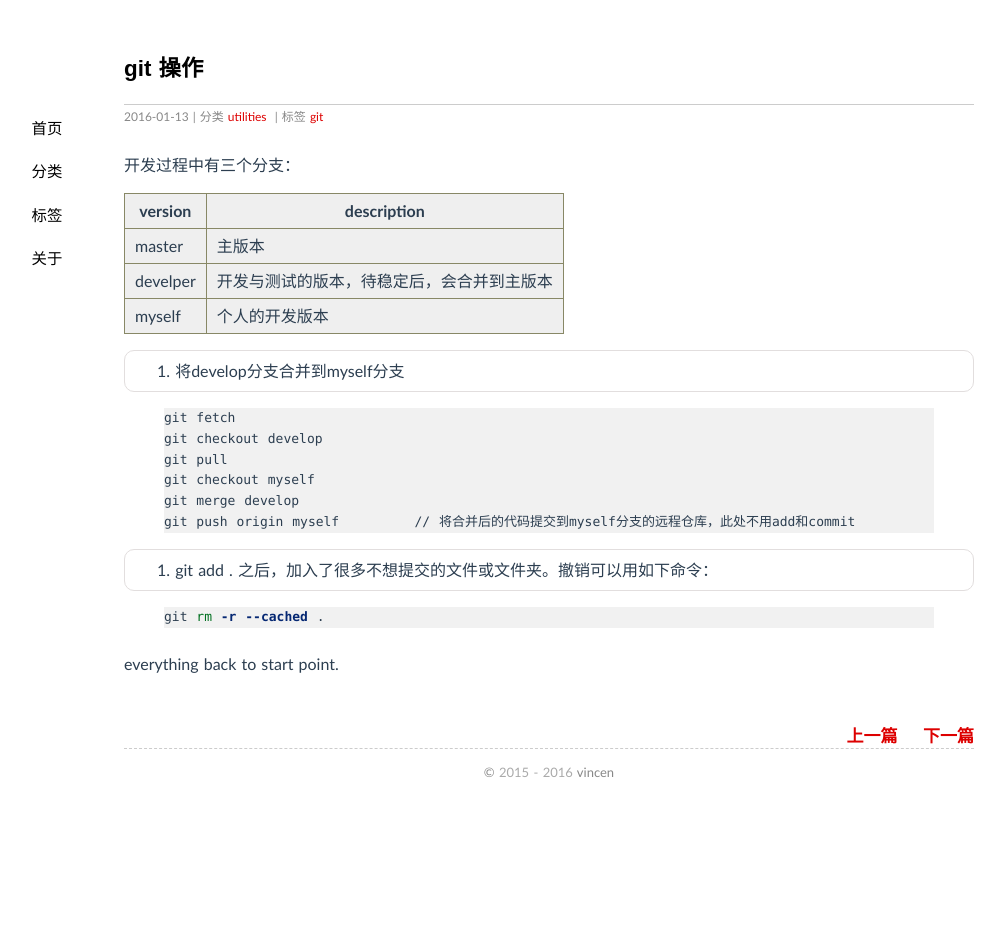
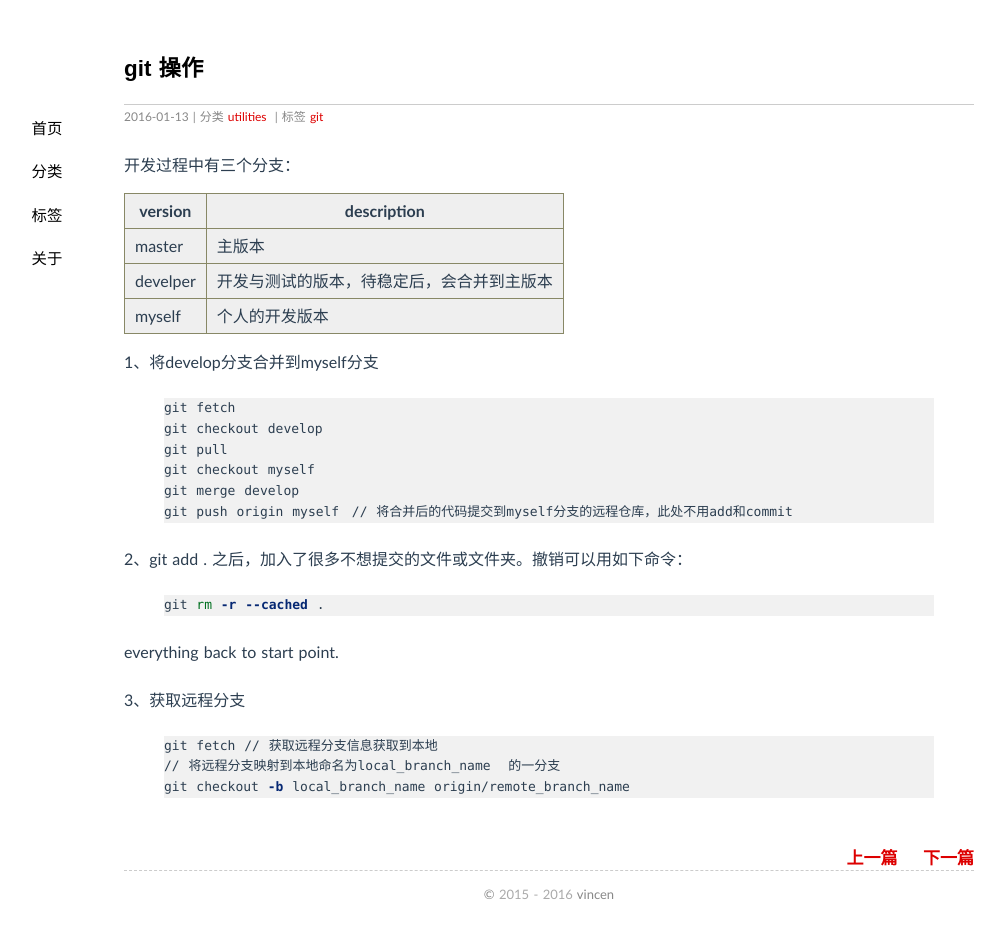
Before and after one commit to vincen/vincen.github.io, a Jekyll site: the page built from _posts/2016-01-13-0006.md, in a window 1280 px wide. Shown: the whole page, without its empty margins (91-1096 px from the left). Built offline with Jekyll 4.4.1, drawn with Linux system fonts in a browser that asks for light colours; comment, search, counter and statistics services are not loaded; before the commit the page ends 900 px from its top, so only the background shows below that.

Commit message:
update post

```diff
--- a/_posts/2016-01-13-0006.md
+++ b/_posts/2016-01-13-0006.md
@@ -6,23 +6,31 @@ tags: git
 ---
 开发过程中有三个分支：
 
-| version | description |
-|--|--|
-|master | 主版本 |
-|develper | 开发与测试的版本，待稳定后，会合并到主版本 |
-|myself | 个人的开发版本 |
+| version  | description           |
+| -------- | --------------------- |
+| master   | 主版本                   |
+| develper | 开发与测试的版本，待稳定后，会合并到主版本 |
+| myself   | 个人的开发版本               |
 
-1. 将develop分支合并到myself分支
+1、将develop分支合并到myself分支
 {% highlight sh %}
 git fetch
 git checkout develop
 git pull
 git checkout myself
 git merge develop
-git push origin myself		// 将合并后的代码提交到myself分支的远程仓库，此处不用add和commit
+git push origin myself	// 将合并后的代码提交到myself分支的远程仓库，此处不用add和commit
 {% endhighlight %}
-2. git add . 之后，加入了很多不想提交的文件或文件夹。撤销可以用如下命令：
+
+2、git add . 之后，加入了很多不想提交的文件或文件夹。撤销可以用如下命令：
 {% highlight sh %}
 git rm -r --cached .
 {% endhighlight %}
 everything back to start point.
+
+3、获取远程分支
+{% highlight sh %}
+git fetch // 获取远程分支信息获取到本地
+// 将远程分支映射到本地命名为local_branch_name  的一分支
+git checkout -b local_branch_name origin/remote_branch_name
+{% endhighlight %}
```
